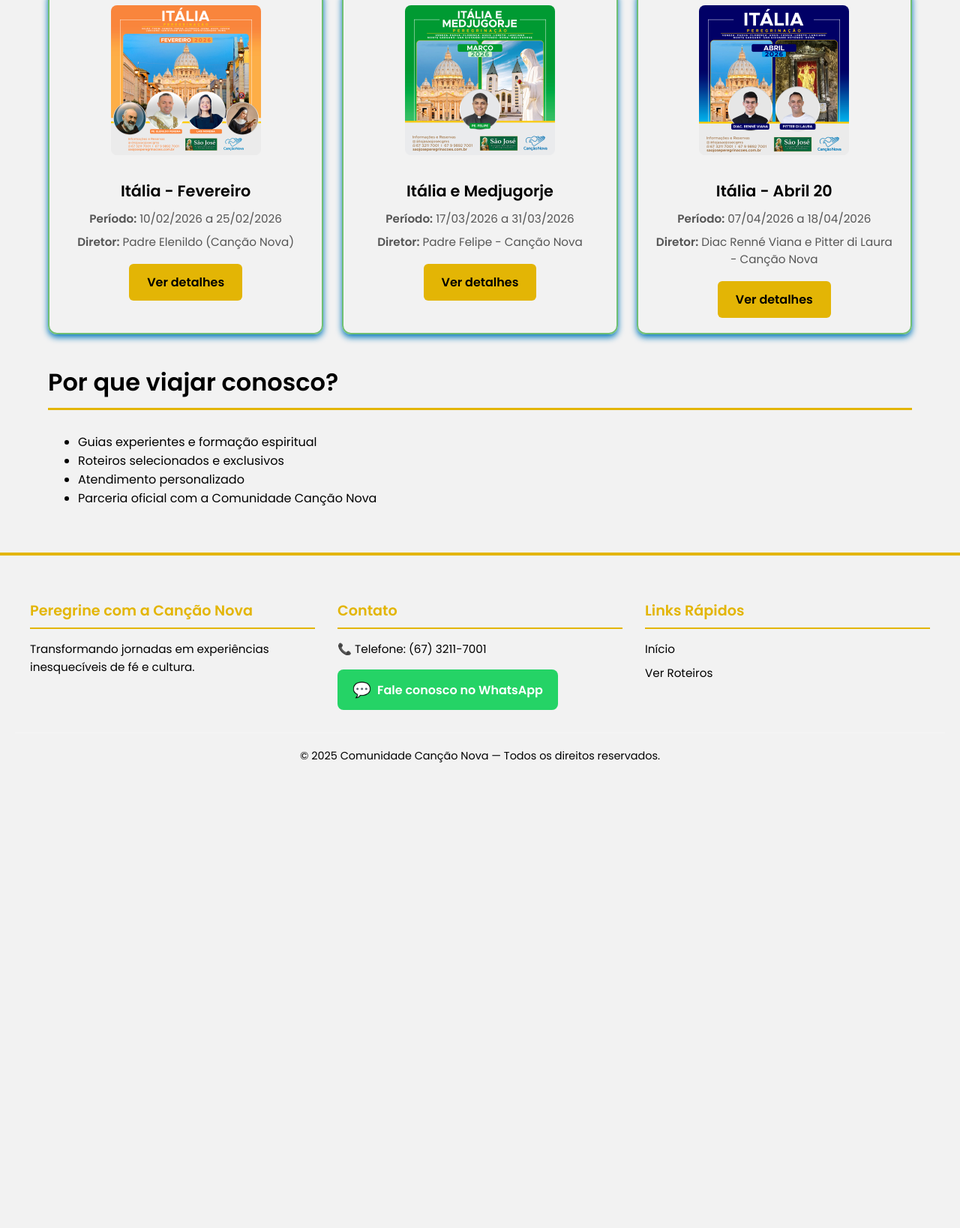
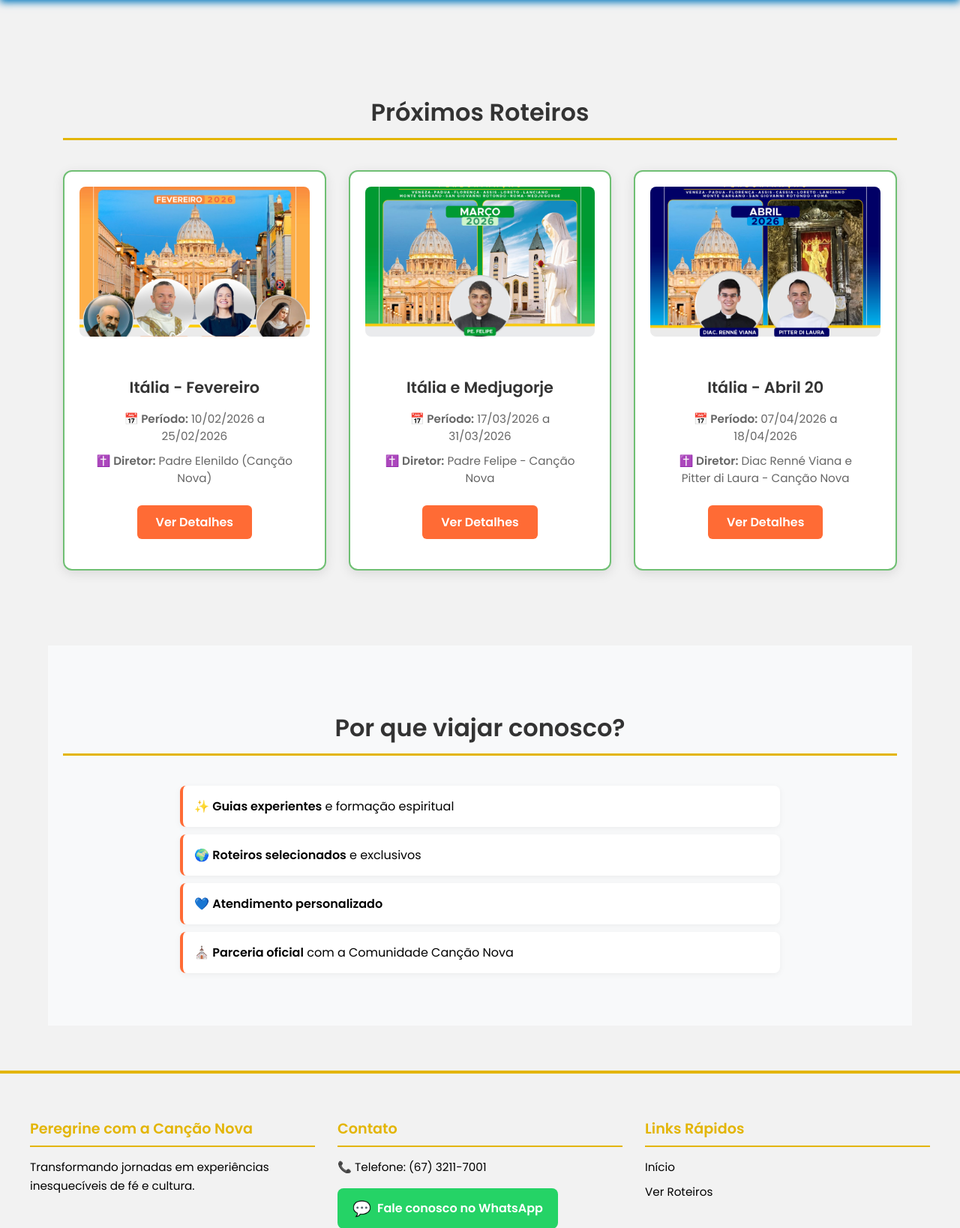
Before and after one commit to marcelofcn/peregrinecomacancaonova, a Flask app: page / in a window 1280 px wide. Shown: the part 601-2239 px from the top of the page at 75% size. Before the commit the page ends 1618 px from the top, so only its background shows below. Run offline with Flask 3, Linux system fonts and the light colour scheme.

Commit message:
Update home.html

```diff
--- a/templates/home.html
+++ b/templates/home.html
@@ -2,41 +2,125 @@
 {% block title %}Início — Peregrine com a Canção Nova{% endblock %}
 
 {% block content %}
-<section class="hero">
-  <div class="container">
-    <h1>Bem-vindo à Canção Nova Peregrinações</h1>
-    <p>Viagens religiosas, roteiros exclusivos e experiência espiritual com a Canção Nova.</p>
-    <a class="btn" href="{{ BASE_PATH }}/roteiros/">Ver roteiros</a>
+
+<!-- ==================== SEÇÃO HERO COM IMAGEM ==================== -->
+<section class="hero" style="
+    background: linear-gradient(rgba(0,0,0,0.5), rgba(0,0,0,0.5)),
+                url('{{ BASE_PATH }}/static/img/hero-bg.jpg') center/cover;
+    min-height: 500px;
+    display: flex;
+    align-items: center;
+    justify-content: center;
+    text-align: center;
+    color: white;
+    padding: 40px 20px;">
+
+    <div class="container" style="max-width: 800px;">
+        <h1 style="font-size: 2.5rem; margin-bottom: 20px; text-shadow: 2px 2px 4px rgba(0,0,0,0.7);">
+            Bem-vindo à Canção Nova Peregrinações
+        </h1>
+
+        <p style="font-size: 1.3rem; margin-bottom: 30px; text-shadow: 1px 1px 3px rgba(0,0,0,0.7);">
+            Viagens religiosas, roteiros exclusivos e experiência espiritual com a Canção Nova.
+        </p>
+
+        <a class="btn" href="{{ BASE_PATH }}/roteiros/"
+           style="background: #FF6B35; color: white; padding: 15px 40px; font-size: 1.1rem; border-radius: 8px; text-decoration: none; display: inline-block; font-weight: 600; box-shadow: 0 4px 15px rgba(255,107,53,0.4); transition: all 0.3s;">
+            Ver Roteiros
+        </a>
     </div>
 </section>
 
-<section class="container">
-  <h2>Próximos roteiros</h2>
+<!-- ==================== PRÓXIMOS ROTEIROS ==================== -->
+<section class="container" style="padding: 60px 20px;">
+    <h2 style="text-align: center; font-size: 2rem; margin-bottom: 40px; color: #333;">
+        Próximos Roteiros
+    </h2>
 
     {% if destaque %}
-    <div class="cards">
+        <div class="cards" style="display: grid; grid-template-columns: repeat(auto-fit, minmax(300px, 1fr)); gap: 30px; max-width: 1200px; margin: 0 auto;">
             {% for r in destaque %}
-        <article class="card">
-          <img src="{{ BASE_PATH }}/static/img/{{ r.img }}" alt="{{ r.title }}">
-          <h3>{{ r.title }}</h3>
-          <p><strong>Período:</strong> {{ r.start }} a {{ r.end }}</p>
-          <p><strong>Diretor:</strong> {{ r.director }}</p>
-          <a class="btn" href="{{ BASE_PATH }}/roteiro/{{ r.id }}/">Ver detalhes</a>
+                <article class="card" style="background: white; border-radius: 12px; overflow: hidden; box-shadow: 0 4px 15px rgba(0,0,0,0.1); transition: transform 0.3s;">
+                    <img src="{{ BASE_PATH }}/static/img/{{ r.img }}"
+                         alt="{{ r.title }}"
+                         style="width: 100%; height: 200px; object-fit: cover;">
+
+                    <div style="padding: 20px;">
+                        <h3 style="font-size: 1.3rem; color: #333; margin-bottom: 15px;">
+                            {{ r.title }}
+                        </h3>
+
+                        <p style="margin: 10px 0; color: #666;">
+                            <strong>📅 Período:</strong> {{ r.start }} a {{ r.end }}
+                        </p>
+
+                        <p style="margin: 10px 0; color: #666;">
+                            <strong>✝️ Diretor:</strong> {{ r.director }}
+                        </p>
+
+                        <a class="btn" href="{{ BASE_PATH }}/roteiro/{{ r.id }}/"
+                           style="display: inline-block; margin-top: 15px; background: #FF6B35; color: white; padding: 10px 25px; border-radius: 6px; text-decoration: none; transition: background 0.3s;">
+                            Ver Detalhes
+                        </a>
+                    </div>
                 </article>
             {% endfor %}
         </div>
     {% else %}
-    <p>Nenhum roteiro em destaque no momento.</p>
+        <p style="text-align: center; color: #999; font-size: 1.1rem;">
+            Nenhum roteiro em destaque no momento.
+        </p>
     {% endif %}
 </section>
 
-<section class="container">
-  <h2>Por que viajar conosco?</h2>
-  <ul class="features">
-    <li>Guias experientes e formação espiritual</li>
-    <li>Roteiros selecionados e exclusivos</li>
-    <li>Atendimento personalizado</li>
-    <li>Parceria oficial com a Comunidade Canção Nova</li>
+<!-- ==================== POR QUE VIAJAR CONOSCO ==================== -->
+<section class="container" style="padding: 60px 20px; background: #f8f9fa; margin-top: 40px;">
+    <h2 style="text-align: center; font-size: 2rem; margin-bottom: 40px; color: #333;">
+        Por que viajar conosco?
+    </h2>
+
+    <ul class="features" style="list-style: none; max-width: 800px; margin: 0 auto; padding: 0;">
+        <li style="padding: 15px; margin: 10px 0; background: white; border-left: 4px solid #FF6B35; border-radius: 8px; box-shadow: 0 2px 8px rgba(0,0,0,0.05);">
+            ✨ <strong>Guias experientes</strong> e formação espiritual
+        </li>
+        <li style="padding: 15px; margin: 10px 0; background: white; border-left: 4px solid #FF6B35; border-radius: 8px; box-shadow: 0 2px 8px rgba(0,0,0,0.05);">
+            🌍 <strong>Roteiros selecionados</strong> e exclusivos
+        </li>
+        <li style="padding: 15px; margin: 10px 0; background: white; border-left: 4px solid #FF6B35; border-radius: 8px; box-shadow: 0 2px 8px rgba(0,0,0,0.05);">
+            💙 <strong>Atendimento personalizado</strong>
+        </li>
+        <li style="padding: 15px; margin: 10px 0; background: white; border-left: 4px solid #FF6B35; border-radius: 8px; box-shadow: 0 2px 8px rgba(0,0,0,0.05);">
+            ⛪ <strong>Parceria oficial</strong> com a Comunidade Canção Nova
+        </li>
     </ul>
 </section>
+
+<style>
+/* Efeitos hover nos cards */
+.card:hover {
+    transform: translateY(-5px);
+    box-shadow: 0 8px 25px rgba(0,0,0,0.15) !important;
+}
+
+.btn:hover {
+    background: #E55A2B !important;
+    transform: scale(1.05);
+}
+
+/* Responsivo */
+@media (max-width: 768px) {
+    .hero h1 {
+        font-size: 1.8rem !important;
+    }
+
+    .hero p {
+        font-size: 1rem !important;
+    }
+
+    .cards {
+        grid-template-columns: 1fr !important;
+    }
+}
+</style>
+
 {% endblock %}
```
Lines whose indentation alone changed are shown as unchanged.
